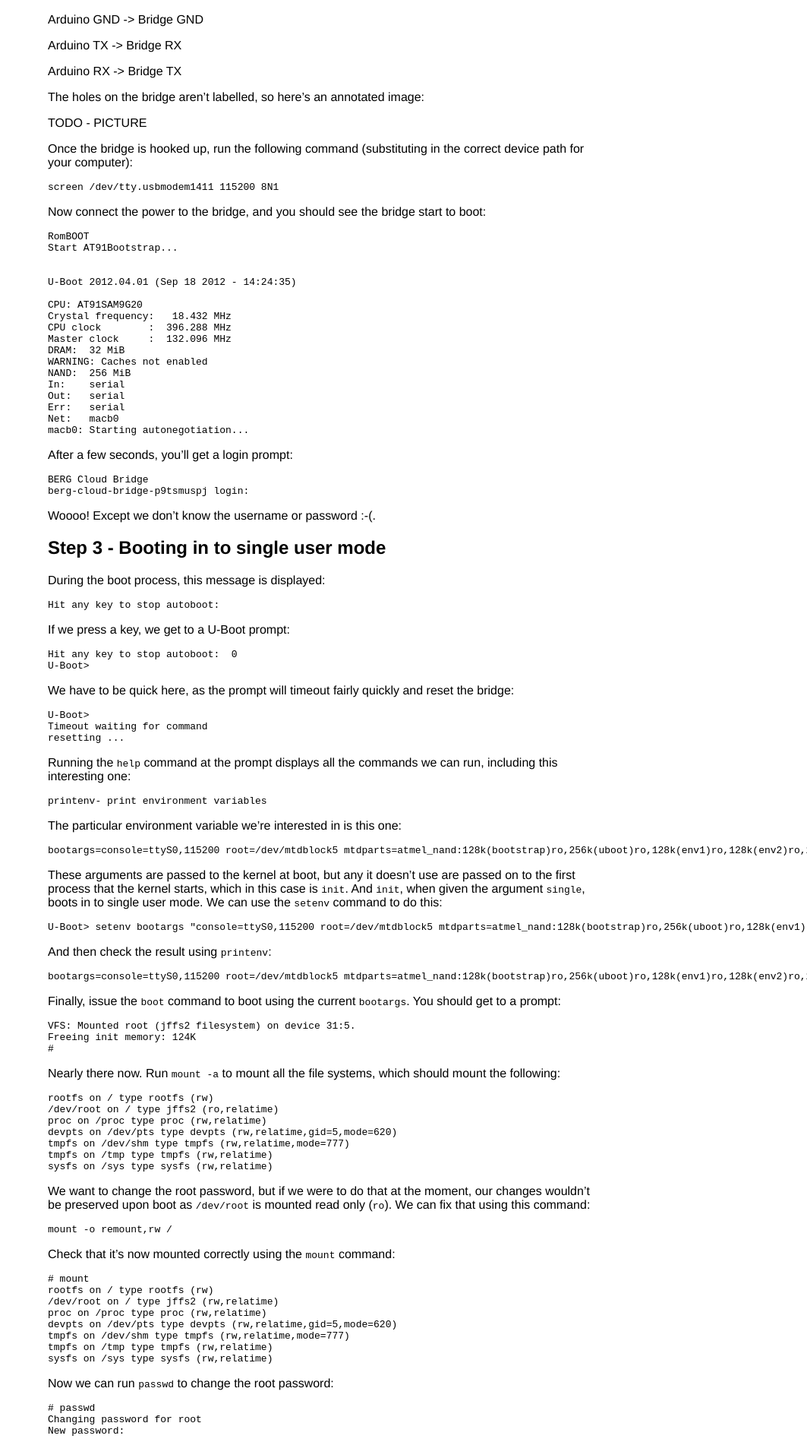
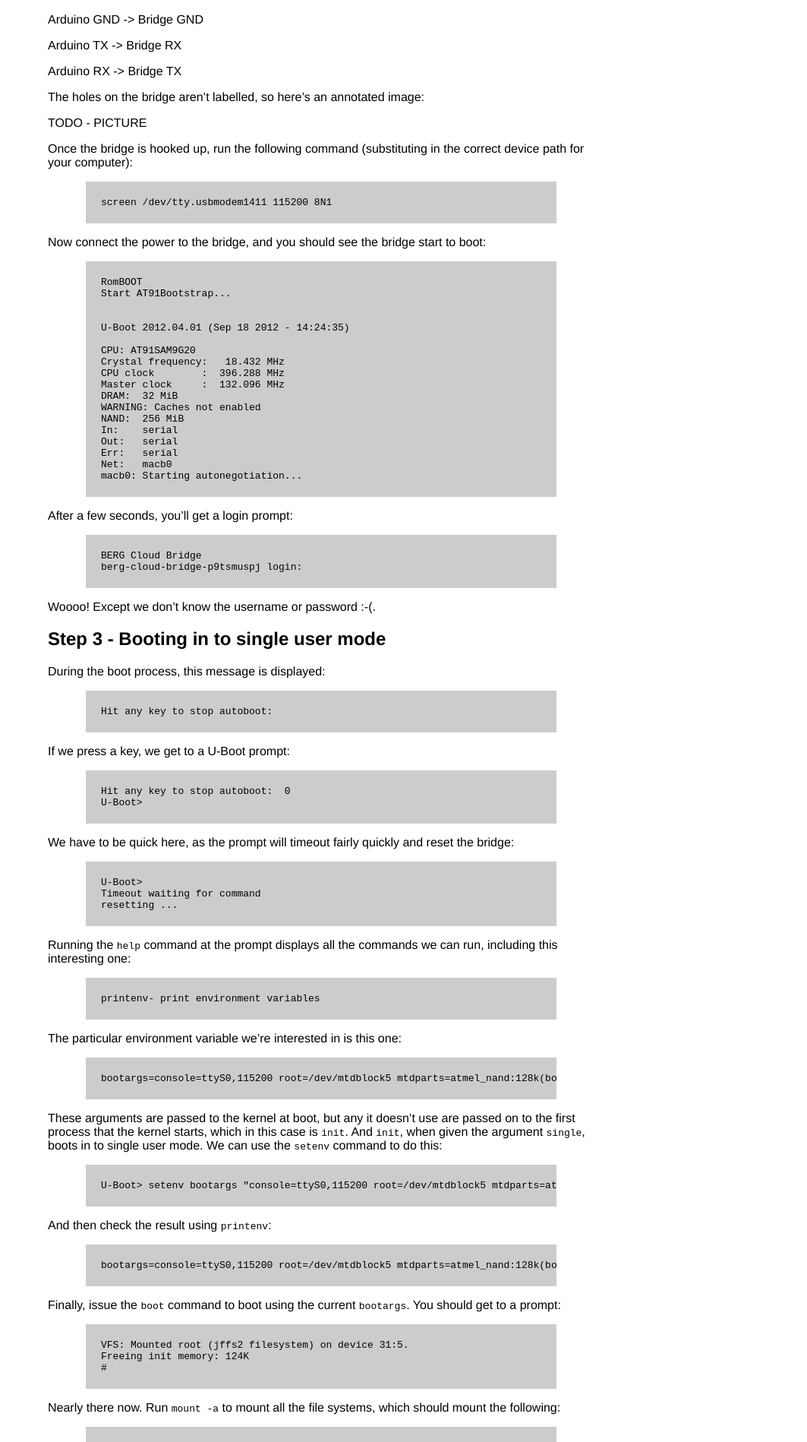
Before and after one commit to pipt/pipt.github.io, a Jekyll site: the page built from _posts/2013-04-15-rooting-berg-cloud-bridge.md, in a window 1280 px wide. Shown: the part 495-2393 px from the top of the page at 76% size, without its empty margins (217-1280 px from the left). Built offline with Jekyll 4.4.1, drawn with Linux system fonts in a browser that asks for light colours; Markdown is read by kramdown in place of the engine named in the settings.

Commit message:
Add styling to code blocks.

```diff
--- a/css/style.css
+++ b/css/style.css
@@ -25,3 +25,10 @@ ul {
   width: 720px;
   margin: auto;
 }
+
+pre {
+  padding: 20px;
+  margin: 10px 50px;
+  overflow: scroll;
+  background: #ccc;
+}
```
